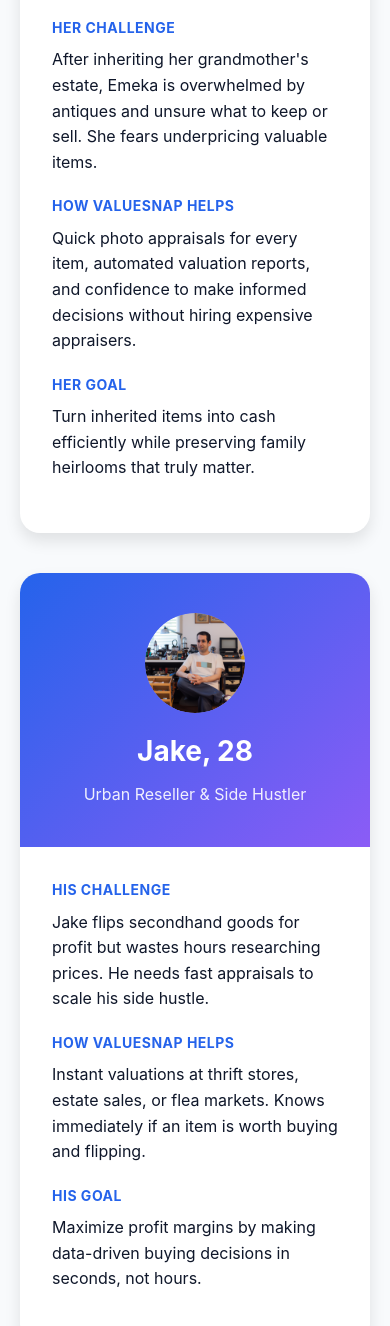
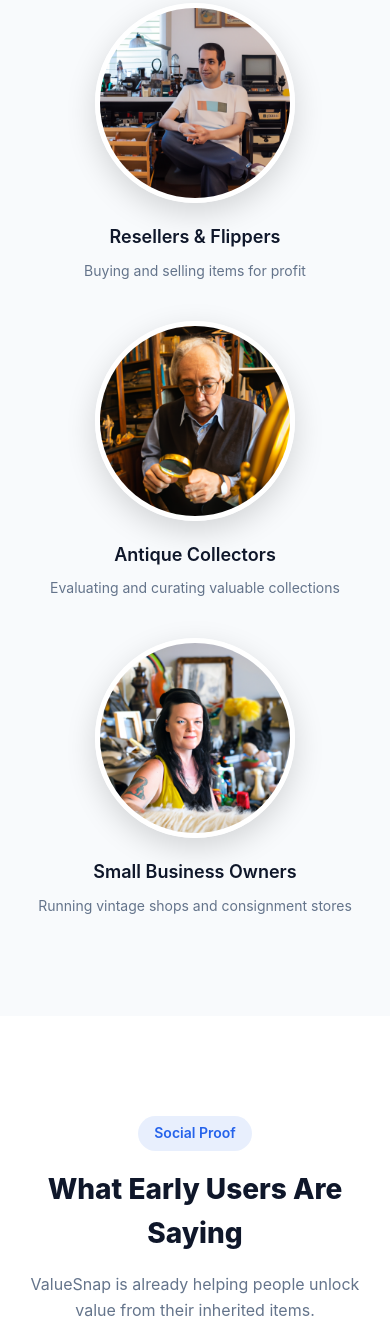
Before and after one commit to emmanuellawal/ValueSnap, a website: page index.html in a window 390 px wide. Shown: the part 7874-9200 px from the top of the page. Drawn offline with Linux system fonts and the light colour scheme.

Commit message:
Redesign Who It's For section: Show 4 AI-generated persona images
- Removed detailed persona cards with text descriptions
- Now displaying clean, visual-focused design with 4 large circular images
- Added all 4 AI personas: Estate Inheritors, Resellers, Collectors, Business Owners
- Simple labels and short descriptions under each image
- Larger images (200x200px) with hover effects
- Responsive grid layout (4 columns on desktop, 1 on mobile)
- Enhanced visual appeal and reduced page length

```diff
--- a/index.html
+++ b/index.html
@@ -501,81 +501,56 @@
 
         .persona-grid {
             display: grid;
-            grid-template-columns: repeat(auto-fit, minmax(400px, 1fr));
+            grid-template-columns: repeat(auto-fit, minmax(250px, 1fr));
             gap: 40px;
             margin-top: 60px;
+            max-width: 1000px;
+            margin-left: auto;
+            margin-right: auto;
         }
 
         .persona-card {
-            background: white;
-            border-radius: 20px;
-            overflow: hidden;
-            box-shadow: 0 8px 16px rgba(0, 0, 0, 0.1);
+            text-align: center;
             transition: all 0.3s ease;
         }
 
         .persona-card:hover {
             transform: translateY(-8px);
-            box-shadow: 0 16px 32px rgba(0, 0, 0, 0.15);
-        }
-
-        .persona-header {
-            background: linear-gradient(135deg, var(--primary), var(--secondary));
-            color: white;
-            padding: 40px;
-            text-align: center;
         }
 
         .persona-avatar {
-            width: 100px;
-            height: 100px;
-            background: rgba(255, 255, 255, 0.2);
+            width: 200px;
+            height: 200px;
             border-radius: 50%;
-            display: flex;
-            align-items: center;
-            justify-content: center;
-            font-size: 48px;
-            margin: 0 auto 16px;
             overflow: hidden;
+            margin: 0 auto 20px;
+            box-shadow: 0 10px 30px rgba(0, 0, 0, 0.15);
+            border: 5px solid white;
+            transition: all 0.3s ease;
+        }
+
+        .persona-card:hover .persona-avatar {
+            box-shadow: 0 15px 40px rgba(37, 99, 235, 0.3);
+            border-color: var(--primary);
         }
 
         .persona-image {
             width: 100%;
             height: 100%;
             object-fit: cover;
-            border-radius: 50%;
-        }
-
-        .persona-header h3 {
-            font-size: 28px;
+        }
+
+        .persona-label {
+            font-size: 18px;
+            font-weight: 600;
+            color: var(--dark);
             margin-bottom: 8px;
         }
 
-        .persona-header p {
-            opacity: 0.9;
-            font-size: 16px;
-        }
-
-        .persona-body {
-            padding: 32px;
-        }
-
-        .persona-info {
-            margin-bottom: 20px;
-        }
-
-        .persona-info h4 {
-            color: var(--primary);
+        .persona-description {
             font-size: 14px;
-            font-weight: 700;
-            text-transform: uppercase;
-            margin-bottom: 8px;
-            letter-spacing: 0.5px;
-        }
-
-        .persona-info p {
-            color: var(--dark);
-            line-height: 1.6;
+            color: var(--gray);
+            line-height: 1.5;
         }
 
         /* Testimonials */
@@ -1769,81 +1744,47 @@
     </div>
     <div class="persona-grid">
      <div class="persona-card">
-      <div class="persona-header">
-       <div class="persona-avatar">
-        <img alt="Emeka - Estate Manager" class="persona-image" src="ai_image_generation/generated_images/estate_inheritor_20251027_171127.png"/>
-       </div>
-       <h3>
-        Emeka, 37
-       </h3>
-       <p>
-        Small Business Owner &amp; Estate Manager
-       </p>
-      </div>
-      <div class="persona-body">
-       <div class="persona-info">
-        <h4>
-         Her Challenge
-        </h4>
-        <p>
-         After inheriting her grandmother's estate, Emeka is overwhelmed by antiques and unsure what to keep or sell. She fears underpricing valuable items.
-        </p>
-       </div>
-       <div class="persona-info">
-        <h4>
-         How ValueSnap Helps
-        </h4>
-        <p>
-         Quick photo appraisals for every item, automated valuation reports, and confidence to make informed decisions without hiring expensive appraisers.
-        </p>
-       </div>
-       <div class="persona-info">
-        <h4>
-         Her Goal
-        </h4>
-        <p>
-         Turn inherited items into cash efficiently while preserving family heirlooms that truly matter.
-        </p>
-       </div>
+      <div class="persona-avatar">
+       <img alt="Estate Inheritors" class="persona-image" src="ai_image_generation/generated_images/estate_inheritor_20251027_171127.png"/>
+      </div>
+      <div class="persona-label">
+       Estate Inheritors
+      </div>
+      <div class="persona-description">
+       Managing inherited items and family collections
       </div>
      </div>
      <div class="persona-card">
-      <div class="persona-header">
-       <div class="persona-avatar">
-        <img alt="Jake - Reseller" class="persona-image" src="ai_image_generation/generated_images/reseller_entrepreneur_20251027_171141.png"/>
-       </div>
-       <h3>
-        Jake, 28
-       </h3>
-       <p>
-        Urban Reseller &amp; Side Hustler
-       </p>
-      </div>
-      <div class="persona-body">
-       <div class="persona-info">
-        <h4>
-         His Challenge
-        </h4>
-        <p>
-         Jake flips secondhand goods for profit but wastes hours researching prices. He needs fast appraisals to scale his side hustle.
-        </p>
-       </div>
-       <div class="persona-info">
-        <h4>
-         How ValueSnap Helps
-        </h4>
-        <p>
-         Instant valuations at thrift stores, estate sales, or flea markets. Knows immediately if an item is worth buying and flipping.
-        </p>
-       </div>
-       <div class="persona-info">
-        <h4>
-         His Goal
-        </h4>
-        <p>
-         Maximize profit margins by making data-driven buying decisions in seconds, not hours.
-        </p>
-       </div>
+      <div class="persona-avatar">
+       <img alt="Resellers & Flippers" class="persona-image" src="ai_image_generation/generated_images/reseller_entrepreneur_20251027_171141.png"/>
+      </div>
+      <div class="persona-label">
+       Resellers & Flippers
+      </div>
+      <div class="persona-description">
+       Buying and selling items for profit
+      </div>
+     </div>
+     <div class="persona-card">
+      <div class="persona-avatar">
+       <img alt="Antique Collectors" class="persona-image" src="ai_image_generation/generated_images/antique_collector_20251027_171157.png"/>
+      </div>
+      <div class="persona-label">
+       Antique Collectors
+      </div>
+      <div class="persona-description">
+       Evaluating and curating valuable collections
+      </div>
+     </div>
+     <div class="persona-card">
+      <div class="persona-avatar">
+       <img alt="Small Business Owners" class="persona-image" src="ai_image_generation/generated_images/small_business_owner_20251027_171209.png"/>
+      </div>
+      <div class="persona-label">
+       Small Business Owners
+      </div>
+      <div class="persona-description">
+       Running vintage shops and consignment stores
       </div>
      </div>
     </div>
```
